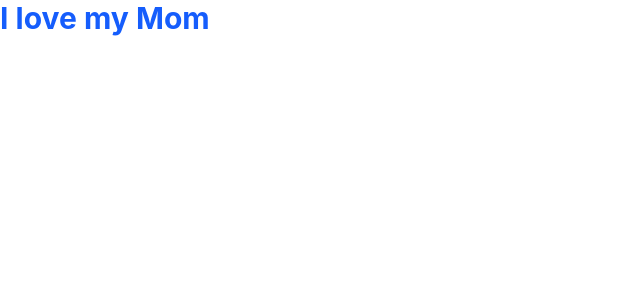
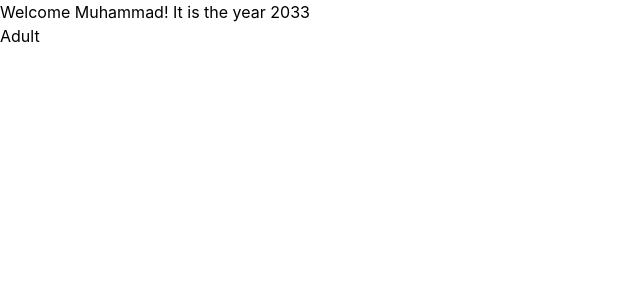
Before and after one commit to muhammad-hussein-ui/zihntech-landing-showcase, a React (Vite) app: page / in a window 1280 px wide. Shown: the top 300 px of the page, without its empty margins (0-640 px from the left). Built offline with nearby package versions, Linux system fonts and the light colour scheme.

Commit message:
Add warm-up exercises with variables, expressions and JSX error

```diff
--- a/src/App.jsx
+++ b/src/App.jsx
@@ -1,5 +1,16 @@
 function App() {
-  return <h1 className="text-3xl font-bold text-blue-600 ">I love my Mom</h1>;
+  const name = "Muhammad";
+  const year = "2033";
+  const age = 50;
+
+  return (
+    <>
+      <p>
+        Welcome {name}! It is the year {year}
+      </p>
+      {age >= 18 ? "Adult" : "Minor"}
+    </>
+  );
 }
 
 export default App;
```
